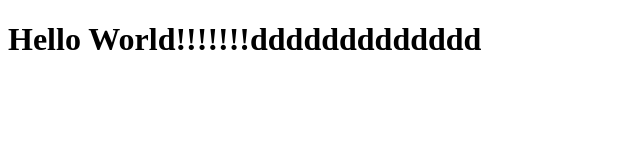
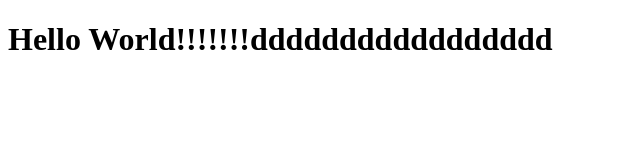
Before and after one commit to Gregor3236/Gregor, a plain HTML site: page index.html in a window 1280 px wide. Shown: the whole page, without its empty margins (0-640 px from the left). Drawn offline with Linux system fonts and the light colour scheme.

Commit message:
Update index.html

```diff
--- a/index.html
+++ b/index.html
@@ -6,6 +6,6 @@
   <title>Document</title>
 </head>
 <body>
-  <h1>Hello World!!!!!!!ddddddddddddd</h1>
+  <h1>Hello World!!!!!!!ddddddddddddddddd</h1>
 </body>
 </html>
```
